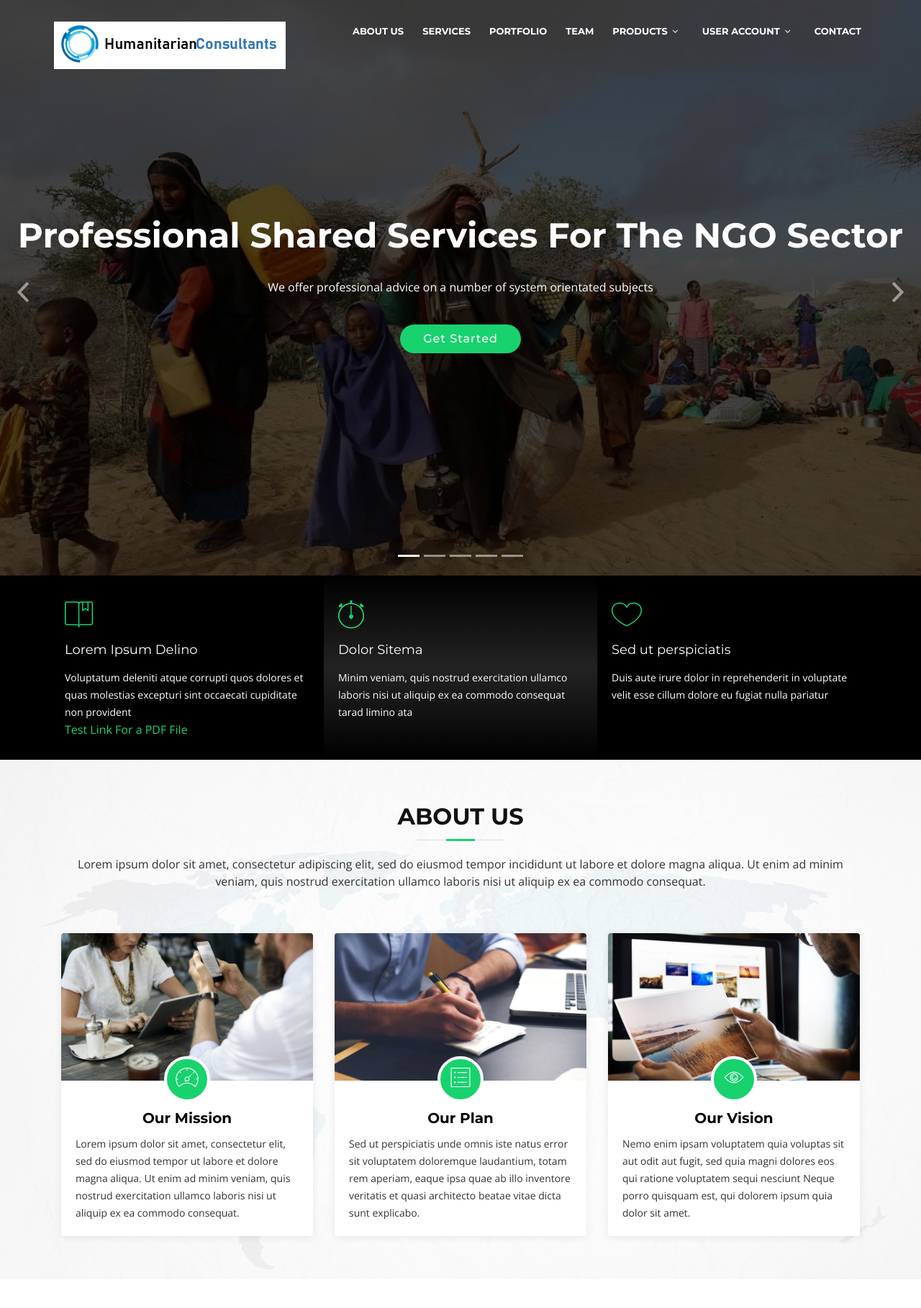
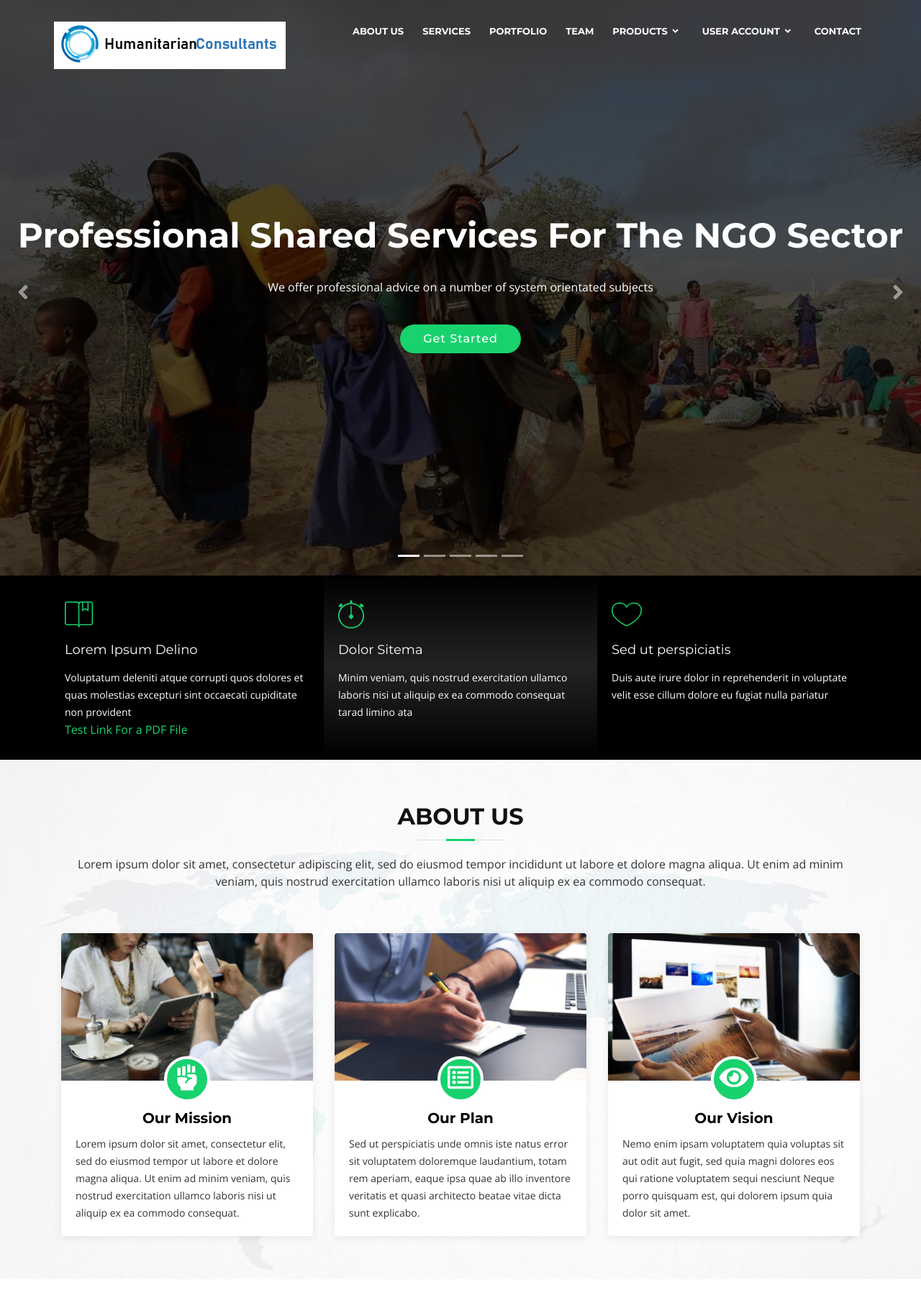
Before and after one commit to Jagger81/h-consultants, a Django app: page / in a window 1280 px wide. Shown: the top 1818 px of the page at 72% size. Run offline with Django 3.2, Linux system fonts and the light colour scheme; some libraries are stand-ins or nearby versions; some web fonts are replaced.

Commit message:
TESTING - Fixing icons with use of Font Awesome 5

```diff
--- a/accounts/templates/index.html
+++ b/accounts/templates/index.html
@@ -18,6 +18,9 @@
 
   <!-- Bootstrap CSS File -->
   <link href="{% static 'lib/bootstrap/css/bootstrap.min.css' %}" rel="stylesheet">
+
+  <!-- Font Awesome 5 link -->
+  <link rel="stylesheet" href="https://use.fontawesome.com/releases/v5.6.3/css/all.css" integrity="sha384-UHRtZLI+pbxtHCWp1t77Bi1L4ZtiqrqD80Kn4Z8NTSRyMA2Fd33n5dQ8lWUE00s/" crossorigin="anonymous">
 
   <!-- Libraries CSS Files -->
   <link href="{% static 'lib/font-awesome/css/font-awesome.min.css' %}" rel="stylesheet">
@@ -73,17 +76,17 @@
               <a href="">User Account</a>
 
             <ul>
-              <{% if user.is_authenticated %}
-                        <li><a href="{% url 'profile' %}"><i class="fa fa-user"></i> Profile</a></li>
-                        <li><a href="{% url 'logout' %}"><i class="fa fa-sign-out"></i> Log Out</a></li>
+                {% if user.is_authenticated %}
+                        <li><a href="{% url 'profile' %}"><i class="fas fa-user"></i> Profile</a></li>
+                        <li><a href="{% url 'logout' %}"><i class="fas fa-sign-out-alt"></i> Log Out</a></li>
                     {%  else %}
-                        <li><a href="{% url 'register' %}"><i class="fa fa-user-plus"></i> Register</a></li>
-                        <li><a href="{% url 'login' %}"><i class="fa fa-sign-in"></i> Log In</a></li>
+                        <li><a href="{% url 'register' %}"><i class="fas fa-user-plus"></i> Register</a></li>
+                        <li><a href="{% url 'login' %}"><i class="fas fa-sign-in-alt"></i> Log In</a></li>
                     {% endif %}
                     {% if product_count > 0 %}
                     <li>
                         <a href="{% url 'view_cart' %}">
-                            <i class="fa fa-shipping-cart"></i> Cart
+                            <i class="fas fa-shopping-cart"></i> Cart
                             {% if product_count > 0 %}
                             <label class="badge badge-warning">{{ product_count }}</label>
                             {% endif %}
@@ -178,12 +181,12 @@
         </div>
 
         <a class="carousel-control-prev" href="#introCarousel" role="button" data-slide="prev">
-          <span class="carousel-control-prev-icon ion-chevron-left" aria-hidden="true"></span>
+          <span class="carousel-control-prev-icon fas fa-angle-left" aria-hidden="true"></span>
           <span class="sr-only">Previous</span>
         </a>
 
         <a class="carousel-control-next" href="#introCarousel" role="button" data-slide="next">
-          <span class="carousel-control-next-icon ion-chevron-right" aria-hidden="true"></span>
+          <span class="carousel-control-next-icon fas fa-angle-right" aria-hidden="true"></span>
           <span class="sr-only">Next</span>
         </a>
 
@@ -240,7 +243,7 @@
             <div class="about-col">
               <div class="img">
                 <img src="{% static 'img/about-mission.jpg' %}" alt="" class="img-fluid">
-                <div class="icon"><i class="ion-ios-speedometer-outline"></i></div>
+                <div class="icon"><i class="fas fa-fist-raised"></i></div>
               </div>
               <h2 class="title"><a href="#">Our Mission</a></h2>
               <p>
@@ -253,7 +256,7 @@
             <div class="about-col">
               <div class="img">
                 <img src="{% static 'img/about-plan.jpg' %}" alt="" class="img-fluid">
-                <div class="icon"><i class="ion-ios-list-outline"></i></div>
+                <div class="icon"><i class="far fa-list-alt"></i></div>
               </div>
               <h2 class="title"><a href="#">Our Plan</a></h2>
               <p>
@@ -266,7 +269,7 @@
             <div class="about-col">
               <div class="img">
                 <img src="{% static 'img/about-vision.jpg' %}" alt="" class="img-fluid">
-                <div class="icon"><i class="ion-ios-eye-outline"></i></div>
+                <div class="icon"><i class="fas fa-eye"></i></div>
               </div>
               <h2 class="title"><a href="#">Our Vision</a></h2>
               <p>
@@ -803,7 +806,7 @@
 
           <div class="col-md-4">
             <div class="contact-address">
-              <i class="ion-ios-location-outline"></i>
+              <i class="fas fa-map-marker-alt"></i>
               <h3>Address</h3>
               <address>Dublin, Ireland</address>
             </div>
@@ -811,7 +814,7 @@
 
           <div class="col-md-4">
             <div class="contact-phone">
-              <i class="ion-ios-telephone-outline"></i>
+              <i class="fas fa-phone-volume"></i>
               <h3>Phone Number</h3>
               <p><a href="tel:+155895548855">+1 5589 55488 55</a></p>
             </div>
@@ -819,7 +822,7 @@
 
           <div class="col-md-4">
             <div class="contact-email">
-              <i class="ion-ios-email-outline"></i>
+              <i class="fas fa-at"></i>
               <h3>Email</h3>
               <p><a href="mailto:info@example.com">info@example.com</a></p>
             </div>
@@ -874,11 +877,11 @@
           <div class="col-lg-3 col-md-6 footer-links">
             <h4>Useful Links</h4>
             <ul>
-              <li><i class="ion-ios-arrow-right"></i> <a href="#">Home</a></li>
-              <li><i class="ion-ios-arrow-right"></i> <a href="#">About us</a></li>
-              <li><i class="ion-ios-arrow-right"></i> <a href="#">Services</a></li>
-              <li><i class="ion-ios-arrow-right"></i> <a href="#">Terms of service</a></li>
-              <li><i class="ion-ios-arrow-right"></i> <a href="#">Privacy policy</a></li>
+              <li><i class="fas fa-angle-right"></i> <a href="#">Home</a></li>
+              <li><i class="fas fa-angle-right"></i> <a href="#">About us</a></li>
+              <li><i class="fas fa-angle-right"></i> <a href="#">Services</a></li>
+              <li><i class="fas fa-angle-right"></i> <a href="#">Terms of service</a></li>
+              <li><i class="fas fa-angle-right"></i> <a href="#">Privacy policy</a></li>
             </ul>
           </div>
 
@@ -928,7 +931,7 @@
     </div>
   </footer><!-- #footer -->
 
-  <a href="#" class="back-to-top"><i class="fa fa-chevron-up"></i></a>
+  <a href="#" class="back-to-top"><i class="fas fa-chevron-up"></i></a>
 
   <!-- JavaScript Libraries -->
   <script src="{% static 'lib/jquery/jquery.min.js' %}"></script>
--- a/cart/templates/cart.html
+++ b/cart/templates/cart.html
@@ -1,7 +1,7 @@
 {% extends 'base.html' %}
 {% load static from staticfiles %}
 {% load bootstrap_tags %}
-
+<link rel="stylesheet" href="https://maxcdn.bootstrapcdn.com/bootstrap/3.4.0/css/bootstrap.min.css">
 {% block content %}
 <div class ="container">
     <div class="row">
@@ -33,7 +33,7 @@
         </div>
     </div>
     {% endfor %}
-</div>
+    </div>
 
 <div class="row">
     <p>Total</p>
--- a/hconsultants/settings.py
+++ b/hconsultants/settings.py
@@ -8,7 +8,7 @@ https://docs.djangoproject.com/en/1.11/ref/settings/
 """
 
 import os
-#import env
+import env
 import dj_database_url
 
 # Build paths inside the project like this: os.path.join(BASE_DIR, ...)
--- a/static/css/style.css
+++ b/static/css/style.css
@@ -324,13 +324,13 @@ h1, h2, h3, h4, h5, h6 {
   content: "\f107";
   position: absolute;
   right: 15px;
-  font-family: FontAwesome;
+  font-family: 'Font Awesome 5 Free' !important;
   font-style: normal;
-  font-weight: normal;
+  font-weight: 900;
 }
 
 .sf-arrows ul .sf-with-ul:after {
-  content: "\f105";
+  content: "\f107";
 }
 
 /* Nav Meu Container */
```
Also changed, not shown: other parts of accounts/templates/index.html (+22 -22 lines), templates/base.html (+11 -7 lines).
